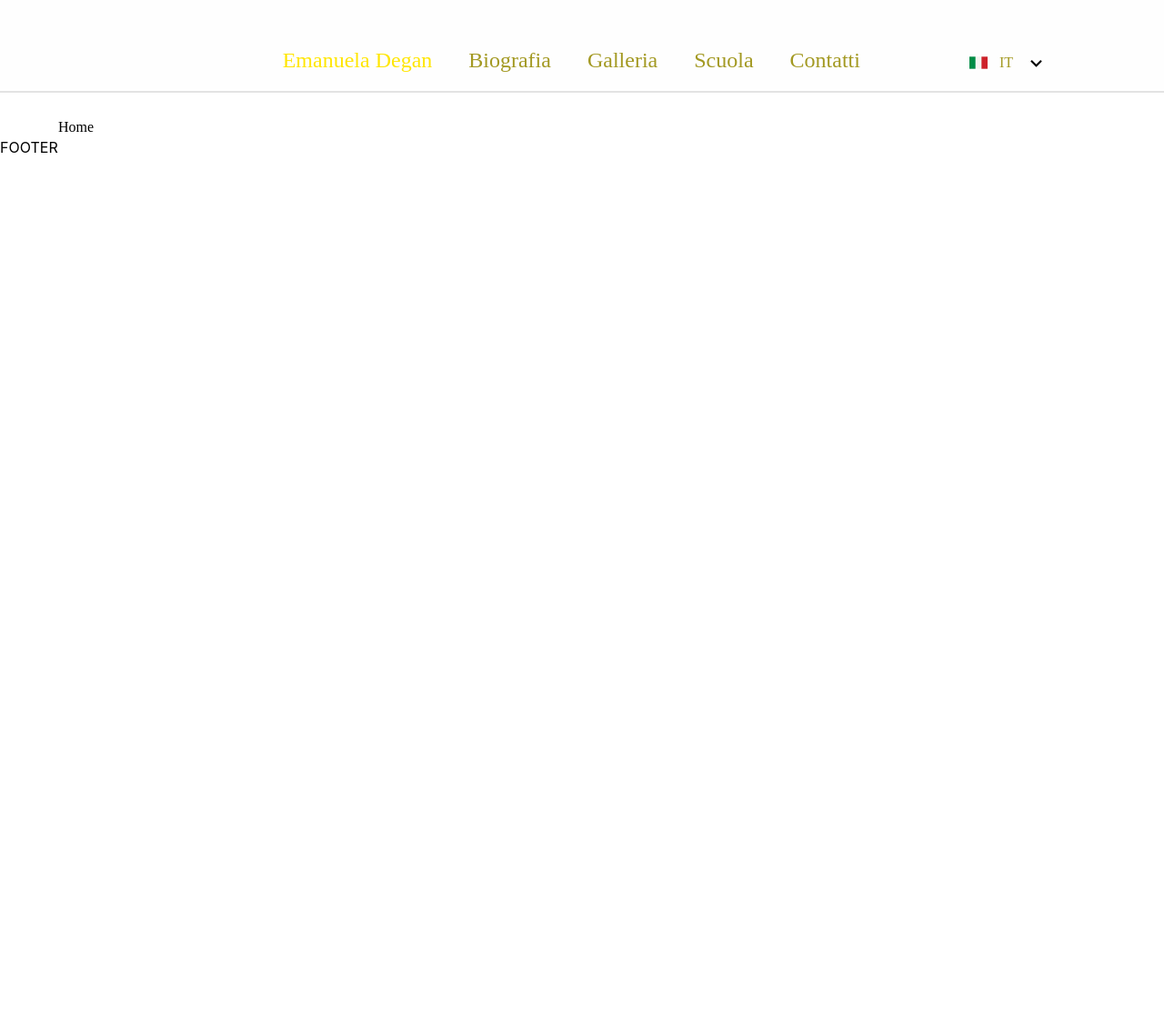
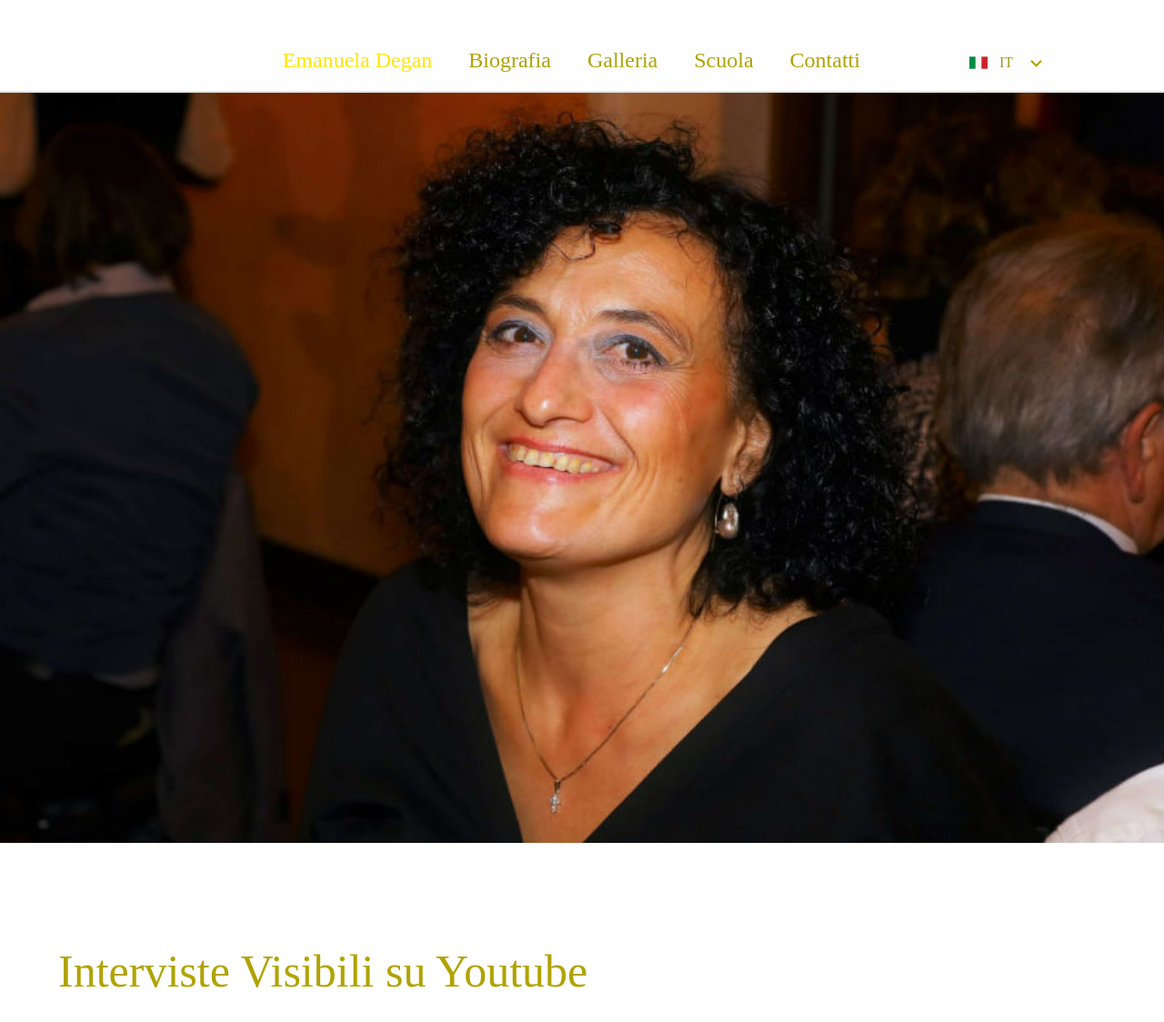
Before and after one commit to m-direnzone/manu-degan-art, a React (Create React App) app: page / in a window 1280 px wide. Shown: the top 1124 px of the page at 91% size. Before the commit the page ends 800 px from the top, so only its background shows below. Built offline with nearby package versions, Linux system fonts and the light colour scheme; a web font is replaced by a local one.

Commit message:
added youtube shortcut component; home restyling

```diff
--- a/package.json
+++ b/package.json
@@ -22,6 +22,7 @@
     "react": "^18.3.1",
     "react-dom": "^18.3.1",
     "react-i18next": "^14.1.1",
+    "react-material-ui-carousel": "^3.4.2",
     "react-router-dom": "^6.23.1",
     "react-scripts": "5.0.1",
     "typescript": "^4.9.5",
--- a/src/App.css
+++ b/src/App.css
@@ -21,11 +21,11 @@
 
 .navlink {
   text-decoration: none;
-  color: #a39922;
+  color: #b0a300;
 }
 
 .navlink:hover {
-  color: #a3982285;
+  color: #b0a40086;
 }
 
 .active,
@@ -60,6 +60,7 @@
 .link-icon {
   height: 25px;
   width: 25px;
+  color: #b0a300;
 }
 
 .flag-icon {
@@ -74,6 +75,33 @@
 }
 
 .content-container {
-  margin-top: 10%;
-  padding: 0 5%;
+  margin-top: 6%;
 }
+
+.video-responsive iframe {
+  border: 0;
+  border-radius: 30px;
+}
+
+.home-background-container {
+  background-image: url(./images/emanuela-degan.jpg);
+  min-height: 850px;
+  width: 100%;
+  background-repeat: no-repeat;
+  background-size: cover;
+  background-position-y: 20%;
+}
+
+.title {
+  font-size: 50px;
+  color: #b0a300;
+}
+
+.small-title {
+  font-size: 25px;
+  color: #b0a300;
+}
+
+.paragraph {
+  margin-top: 3%;
+}
--- /dev/null
+++ b/src/components/YoutubeLink.tsx
@@ -0,0 +1,20 @@
+interface YoutubeLinkProps {
+  height: string;
+  width: string;
+  videoId: string;
+}
+
+const YoutubeLink = ({ height, width, videoId }: YoutubeLinkProps) => {
+  return (
+    <div className="video-responsive">
+      <iframe
+        src={`https://www.youtube.com/embed/${videoId}`}
+        height={height}
+        width={width}
+        title="youtube video shortcut"
+      />
+    </div>
+  );
+};
+
+export default YoutubeLink;
--- a/src/pages/HomePage.tsx
+++ b/src/pages/HomePage.tsx
@@ -1,9 +1,49 @@
-import { Typography } from "@mui/material";
+import { Grid, Typography } from "@mui/material";
+import YoutubeLink from "../components/YoutubeLink";
+import { useTranslation } from "react-i18next";
 
 const HomePage = () => {
+  const { t } = useTranslation();
   return (
     <div>
-      <Typography>Home</Typography>
+      <div className="home-background-container" />
+      <div className="yt-video-container">
+        <Grid container px={"5%"} mt={"5%"} columnSpacing={10} rowSpacing={5}>
+          <Grid item xl={12} xs={12}>
+            <Typography className="title">{t("titolo-youtube")}</Typography>
+          </Grid>
+          <Grid item xl={3} xs={12}>
+            <YoutubeLink
+              height={"600px"}
+              width={"100%"}
+              videoId="sS0CDqpM9bY"
+            />
+            <Typography className="small-title">
+              In punta di matita <br /> Emanuela Degan 12/02/2023
+            </Typography>
+            <Typography className="paragraph">
+              Lorem ipsum dolor, sit amet consectetur adipisicing elit.
+              Repudiandae, enim, aspernatur optio dolore pariatur eum ea
+              nesciunt inventore necessitatibus doloremque magnam quaerat omnis
+              veniam! Quas beatae quia quod voluptatum deleniti!
+            </Typography>
+          </Grid>
+          <Grid item xl={6} xs={12}>
+            <YoutubeLink
+              height={"600px"}
+              width={"100%"}
+              videoId="pr_WQy9DN1s"
+            />
+          </Grid>
+          <Grid item xl={3} xs={12}>
+            <YoutubeLink
+              height={"600px"}
+              width={"100%"}
+              videoId="5311nO8vrBQ"
+            />
+          </Grid>
+        </Grid>
+      </div>
     </div>
   );
 };
--- a/src/translations/en/translation.json
+++ b/src/translations/en/translation.json
@@ -2,5 +2,6 @@
   "biografia": "Biography",
   "galleria": "Gallery",
   "scuola": "School",
-  "contatti": "Contacts"
+  "contatti": "Contacts",
+  "titolo-youtube": "Interviews Viewable on Youtube"
 }
--- a/src/translations/it/translation.json
+++ b/src/translations/it/translation.json
@@ -2,5 +2,6 @@
   "biografia": "Biografia",
   "galleria": "Galleria",
   "scuola": "Scuola",
-  "contatti": "Contatti"
+  "contatti": "Contatti",
+  "titolo-youtube": "Interviste Visibili su Youtube"
 }
```
Also changed, not shown: src/images/emanuela-degan.jpg (added), 1 other file (tests, documents, lock files or other folders).
